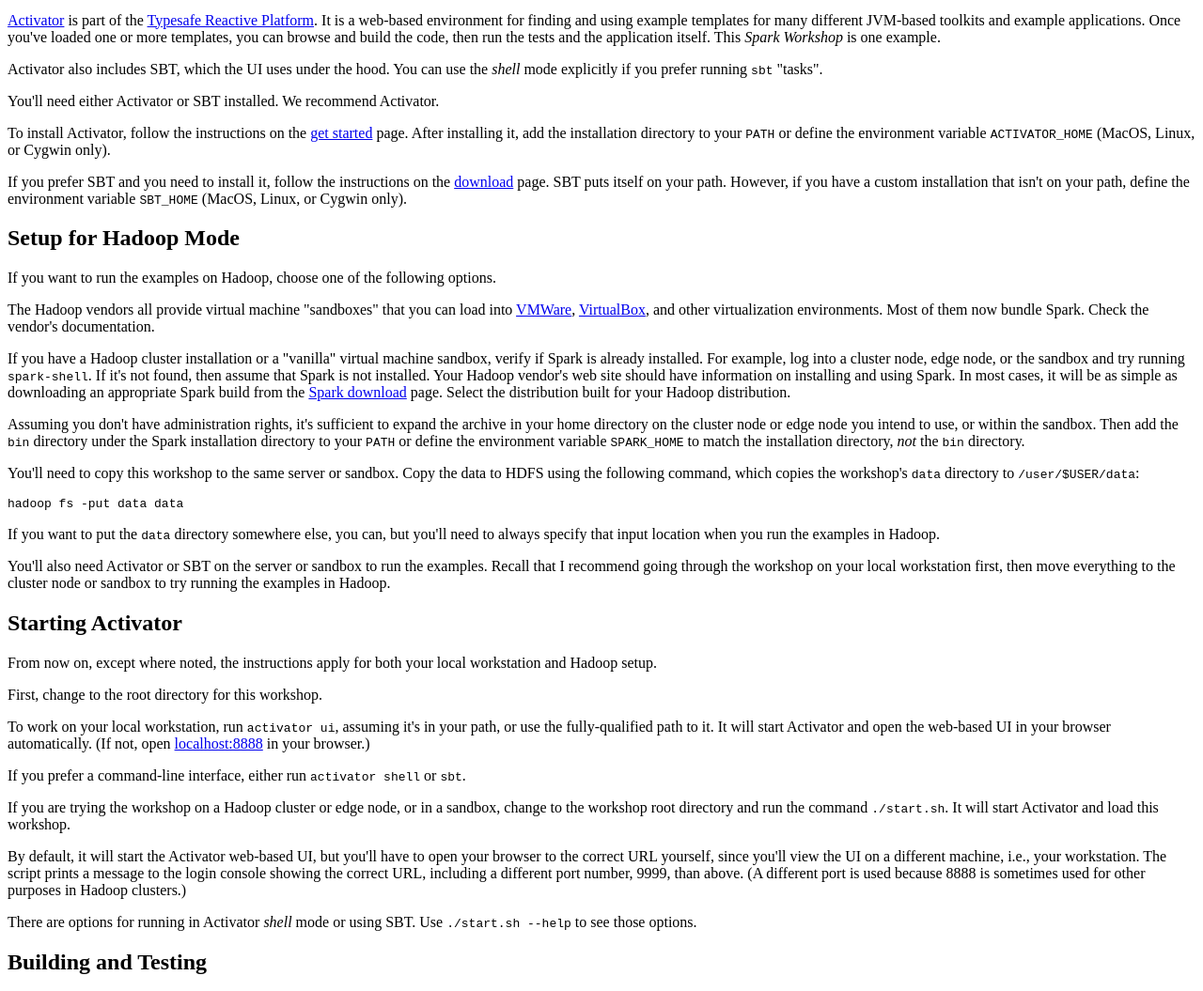
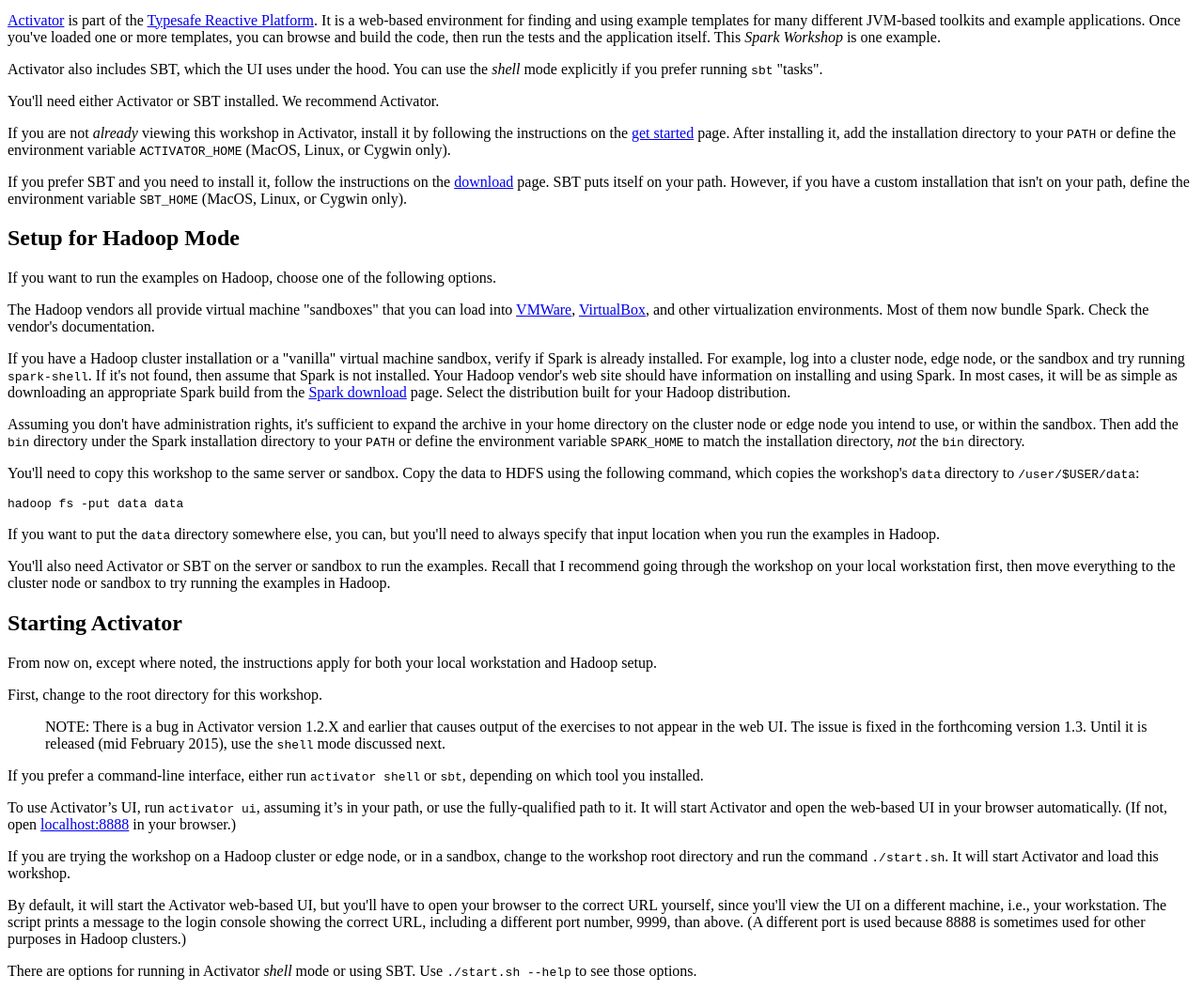
Before and after one commit to deanwampler/spark-scala-tutorial, a plain HTML site: page tutorial/index.html in a window 1280 px wide. Shown: the part 840-1895 px from the top of the page at 94% size. Drawn offline with Linux system fonts and the light colour scheme.

Commit message:
Comment about bug in Activator UI.

```diff
--- a/tutorial/index.html
+++ b/tutorial/index.html
@@ -33,7 +33,7 @@
 
 <p>You'll need either Activator or SBT installed. We recommend Activator.</p>
 
-<p>To install Activator, follow the instructions on the <a href="https://typesafe.com/platform/getstarted">get started</a> page. After installing it, add the installation directory to your <code>PATH</code> or define the environment variable <code>ACTIVATOR_HOME</code> (MacOS, Linux, or Cygwin only).</p>
+<p>If you are not <em>already</em> viewing this workshop in Activator, install it by following the instructions on the <a href="https://typesafe.com/platform/getstarted">get started</a> page. After installing it, add the installation directory to your <code>PATH</code> or define the environment variable <code>ACTIVATOR_HOME</code> (MacOS, Linux, or Cygwin only).</p>
 
 <p>If you prefer SBT and you need to install it, follow the instructions on the <a href="http://www.scala-sbt.org/download.html">download</a> page. SBT puts itself on your path. However, if you have a custom installation that isn't on your path, define the environment variable <code>SBT_HOME</code> (MacOS, Linux, or Cygwin only).</p>
 
@@ -61,9 +61,13 @@
 
 <p>First, change to the root directory for this workshop.</p>
 
-<p>To work on your local workstation, run <code>activator ui</code>, assuming it's in your path, or use the fully-qualified path to it. It will start Activator and open the web-based UI in your browser automatically. (If not, open <a href="http://localhost:8888">localhost:8888</a> in your browser.)</p>
+<blockquote>
+<p>NOTE: There is a bug in Activator version 1.2.X and earlier that causes output of the exercises to not appear in the web UI. The issue is fixed in the forthcoming version 1.3. Until it is released (mid February 2015), use the <code>shell</code> mode discussed next.</p>
+</blockquote>
 
-<p>If you prefer a command-line interface, either run <code>activator shell</code> or <code>sbt</code>.</p>
+<p>If you prefer a command-line interface, either run <code>activator shell</code> or <code>sbt</code>, depending on which tool you installed.</p>
+
+<p>To use Activator&#8217;s UI, run <code>activator ui</code>, assuming it&#8217;s in your path, or use the fully-qualified path to it. It will start Activator and open the web-based UI in your browser automatically. (If not, open <a href="http://localhost:8888">localhost:8888</a> in your browser.)</p>
 
 <p>If you are trying the workshop on a Hadoop cluster or edge node, or in a sandbox, change to the workshop root directory and run the command <code>./start.sh</code>. It will start Activator and load this workshop.</p>
 
```
Also changed, not shown: 2 other files.
